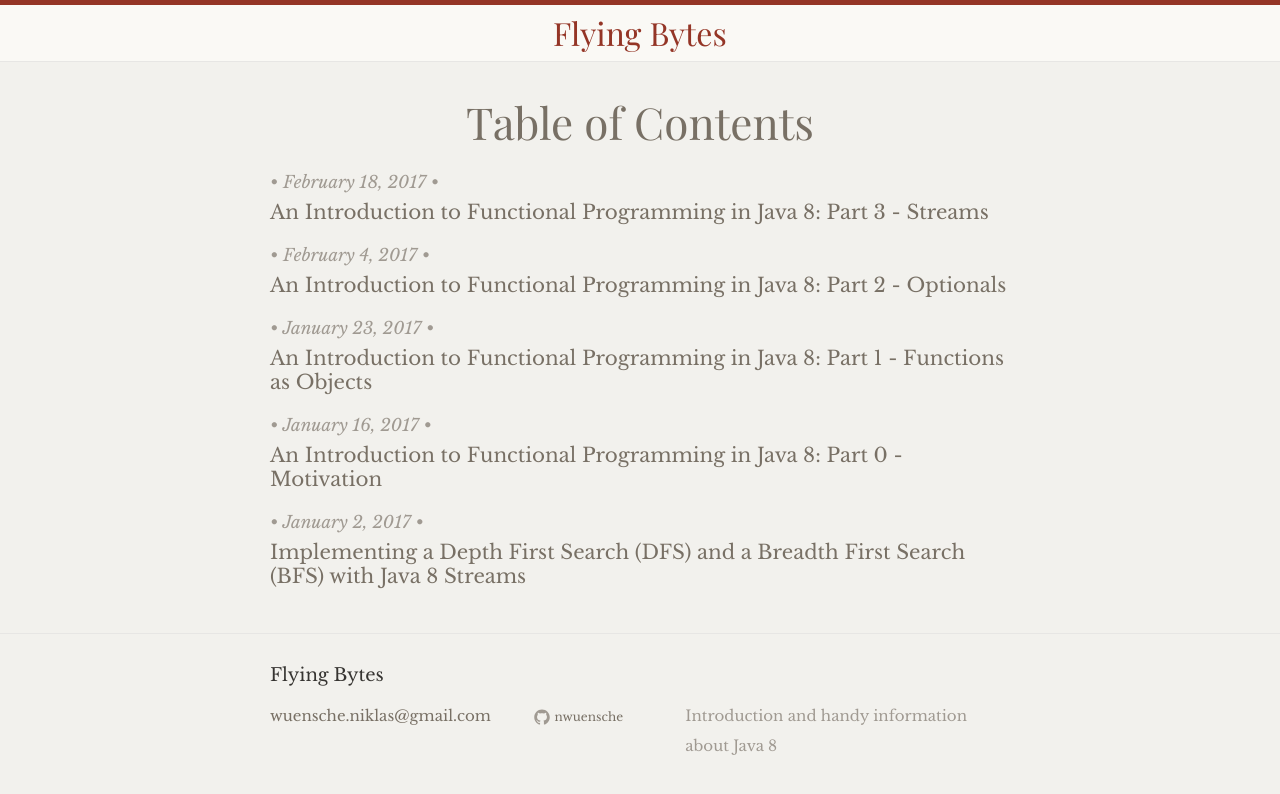
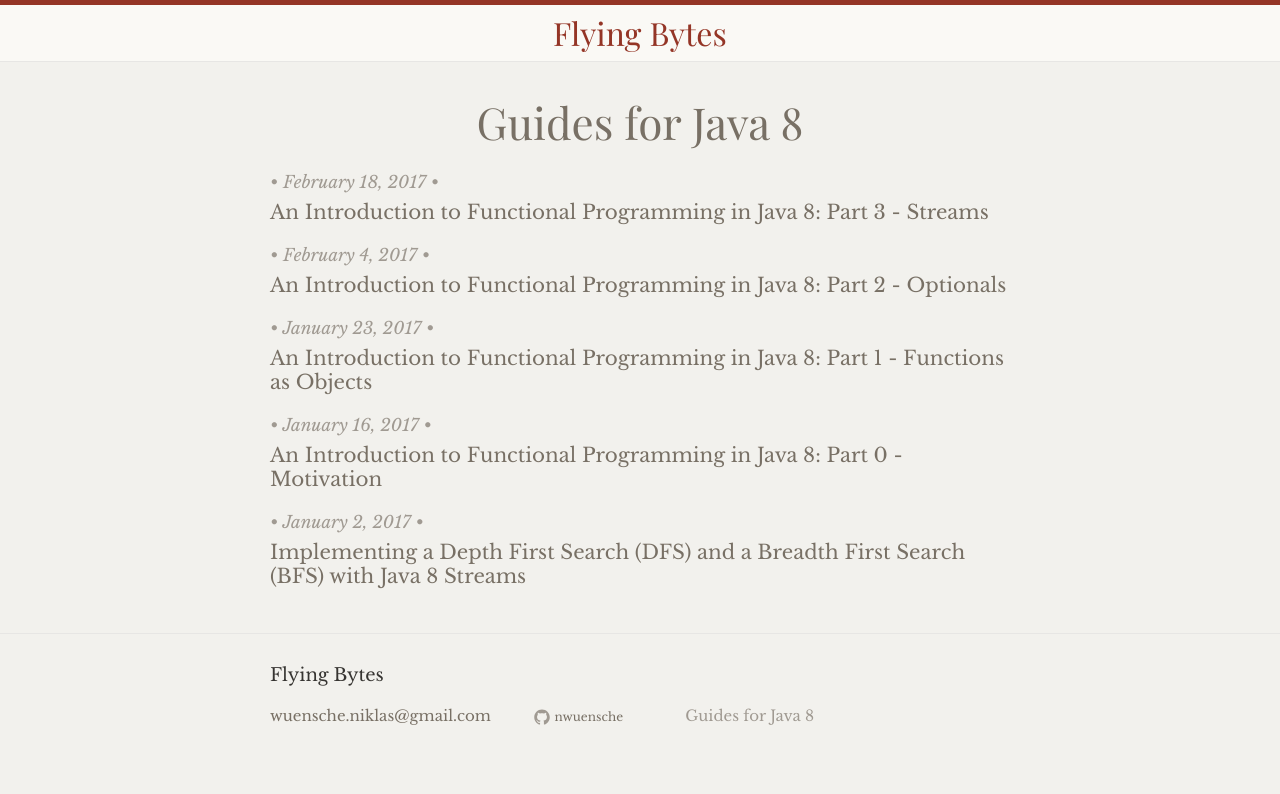
Before and after one commit to flyingbytes/flyingbytes.github.io, a Jekyll site: the page built from index.html, in a window 1280 px wide. Shown: the top 794 px of the page. Built offline with Jekyll 4.4.1, drawn with Linux system fonts in a browser that asks for light colours; some web fonts are replaced.

Commit message:
Change Description and show it on the index page

```diff
--- a/_config.yml
+++ b/_config.yml
@@ -16,7 +16,7 @@
 title: Flying Bytes
 email: wuensche.niklas@gmail.com
 description: > # this means to ignore newlines until "baseurl:"
-    Introduction and handy information about Java 8
+    Guides for Java 8
 baseurl: "" # the subpath of your site, e.g. /blog
 url: "flyingbytes.github.io" # the base hostname & protocol for your site, e.g. http://example.com
 github_username:  nwuensche
--- a/index.html
+++ b/index.html
@@ -4,7 +4,7 @@ layout: default
 
 <div class="table-of-contents">
 
-	<h1 class="page-heading">Table of Contents</h1>
+	<h1 class="page-heading">{{site.description}}</h1>
 
 	<ul class="post-list">
 		{% for post in site.posts %}
```
